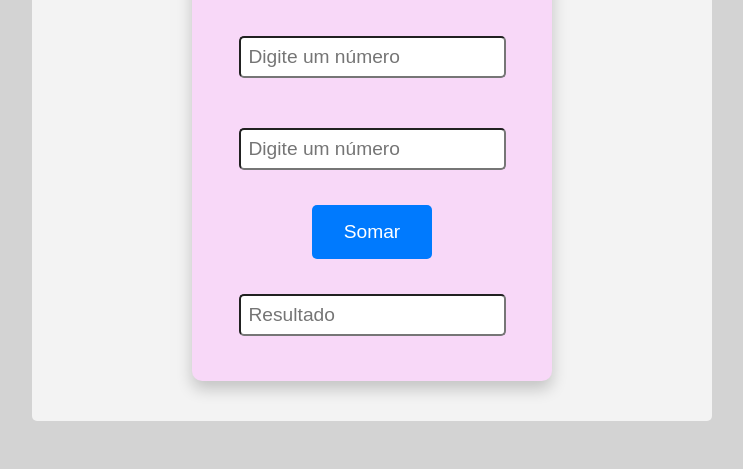
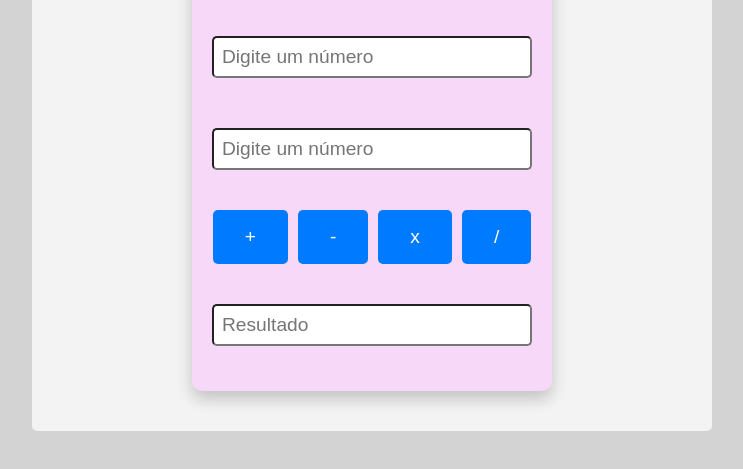
Before and after one commit to ivoosa7/bootcamp-devjr-modulo3-calc, a plain HTML site: page index.html in a window 1280 px wide. Shown: the part 225-694 px from the top of the page, without its empty margins (268-1011 px from the left). Drawn offline with Linux system fonts and the light colour scheme.

Commit message:
closes #04 - Implementar as 4 operações matemáticas

```diff
--- a/index.html
+++ b/index.html
@@ -13,7 +13,12 @@
             <h1>Calculadora</h1>
             <input id="num1" type="number" placeholder="Digite um número">
             <input id="num2" type="number" placeholder="Digite um número">
-            <button onclick="calc()">Somar</button>
+            <div class="buttons">
+                <button onclick="calc('+')">+</button>
+                <button onclick="calc('-')">-</button>
+                <button onclick="calc('*')">x</button>
+                <button onclick="calc('/')">/</button>
+            </div>
             <input id="output" placeholder="Resultado">
         </div>
         <div class="historico">
--- a/script.js
+++ b/script.js
@@ -1,8 +1,30 @@
-function calc(){
+function calc(operador){
     var num1 = parseFloat(document.getElementById("num1").value);
     var num2 = parseFloat(document.getElementById("num2").value);
 
-    var output = num1 + num2;
-
-    document.getElementById("output").value = output;
+    switch(operador){
+        case '+':
+            var somaoutput = num1 + num2;
+            document.getElementById("output").value = somaoutput;
+        break;
+        case '-':
+            var suboutput = num1 - num2;
+            document.getElementById("output").value = suboutput;
+        break;
+        case '*':
+            var multoutput = num1 * num2;
+            document.getElementById("output").value = multoutput;
+        break;
+        case '/':
+            if(num2 === 0){
+                alert("Não é possível dividir por zero");
+            }else{
+                var dividiroutput = num1 / num2;
+                document.getElementById("output").value = dividiroutput;
+            }
+        break;
+        default:
+            alert("Operador inválido");
+    }
+    //document.getElementById("output").value = output;
 }
--- a/style.css
+++ b/style.css
@@ -26,6 +26,7 @@ body{
 }
 
 input{
+    width: 100%;
     height: 22px;
     padding: 8px;
     font-size: 1.2rem;
@@ -39,10 +40,17 @@ input[type="number"]:hover{
     border: 1px solid #74d0ff;
 }
 
+.buttons {
+    display: flex;
+    justify-content: space-around;
+    align-items: center;
+}
+
 button {
     background-color: #007afe;
     border: none;
     color: #fff;
+    margin: 5px;
     padding: 16px 32px;
     text-decoration: none;
     font-size: 1.2rem;
```
